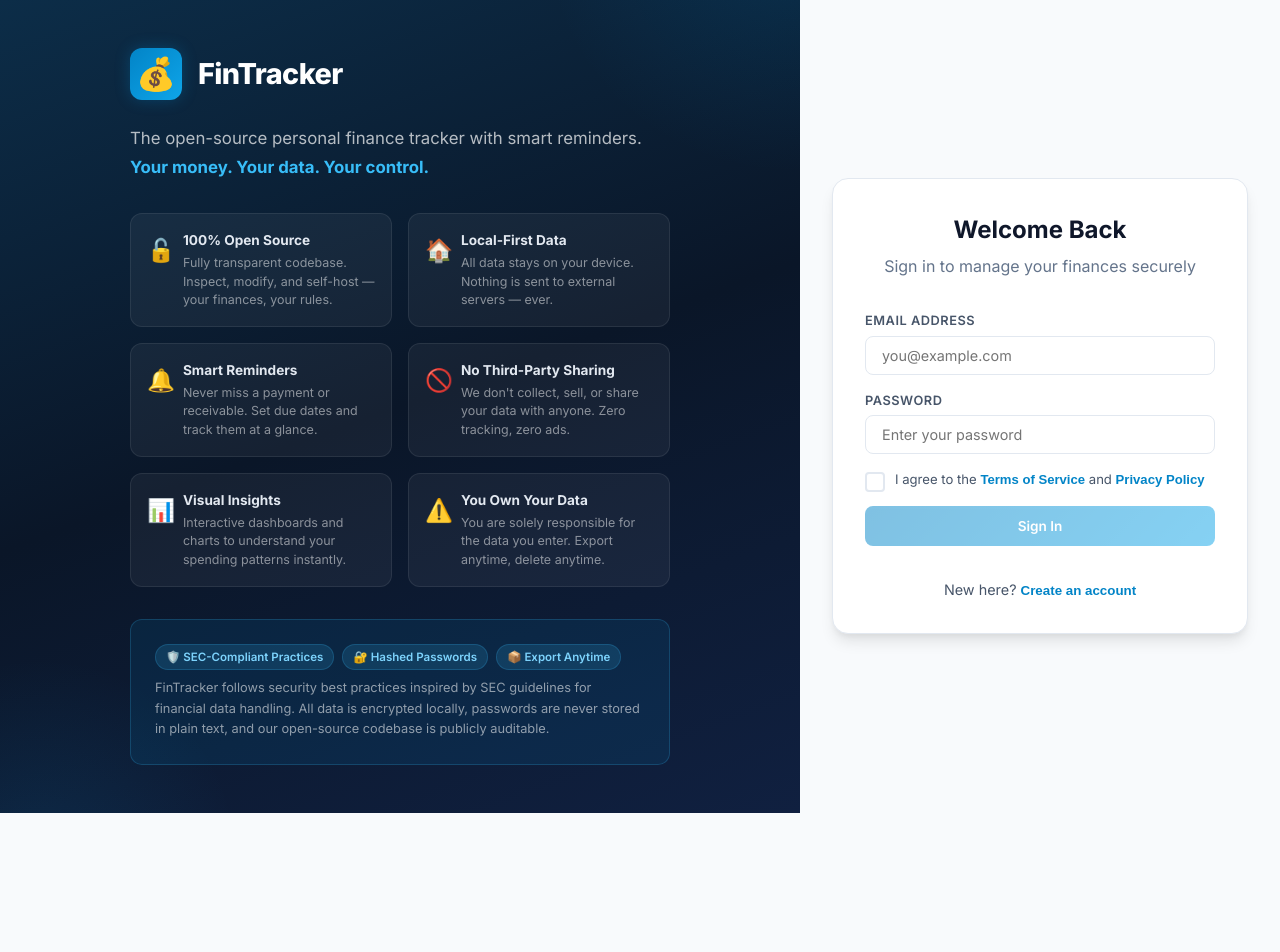
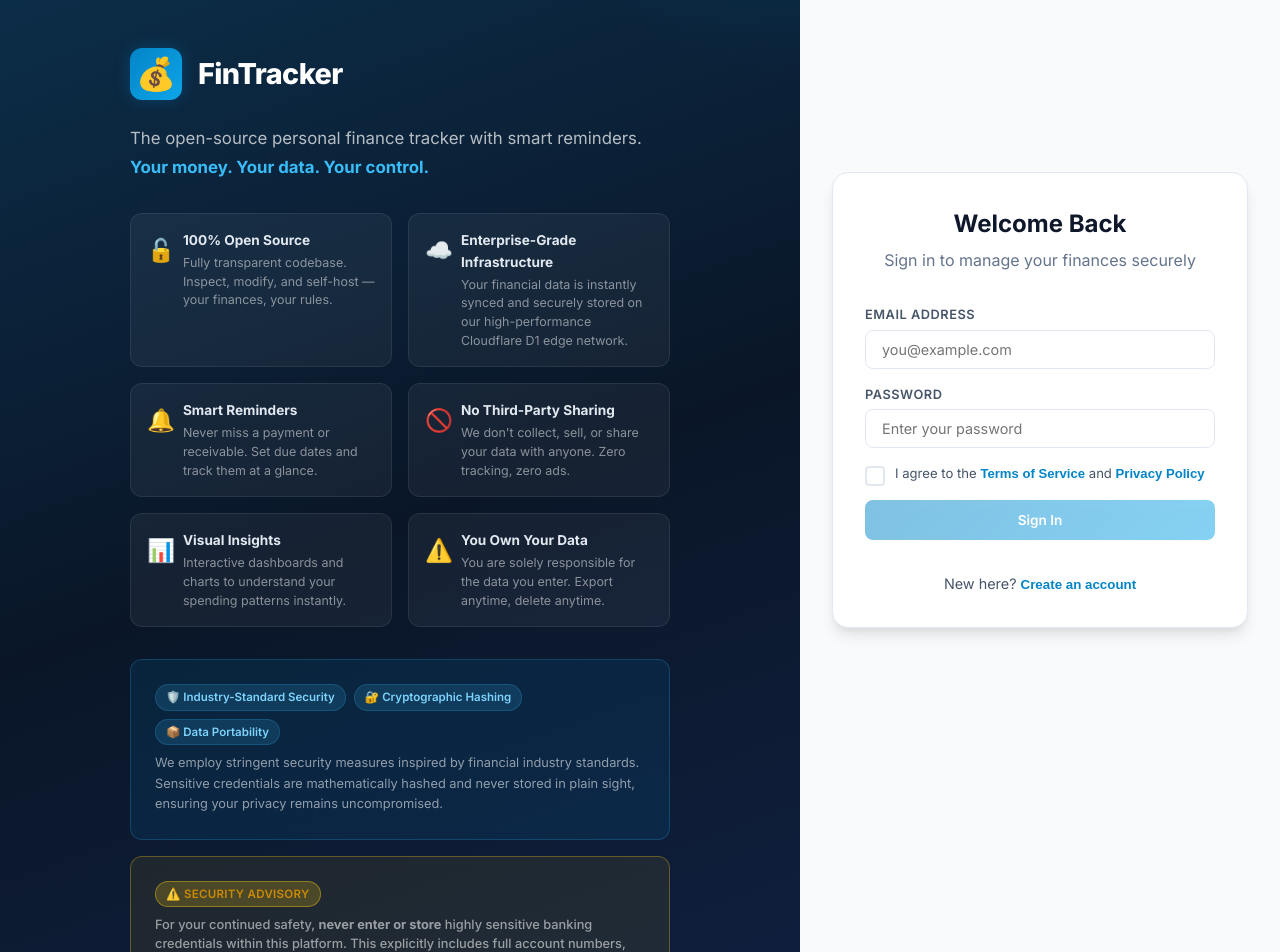
Before and after one commit to antonyrobin/fin-tracker-react, a React (Vite) app: page /login in a window 1280 px wide. Shown: the top 952 px of the page. Before the commit the page ends 813 px from the top, so only its background shows below. Built offline with nearby package versions, Linux system fonts and the light colour scheme; no server answers.

Commit message:
Issue fixing

```diff
--- a/src/components/AuthPage.jsx
+++ b/src/components/AuthPage.jsx
@@ -10,9 +10,9 @@ const FEATURES = [
     desc: 'Fully transparent codebase. Inspect, modify, and self-host — your finances, your rules.',
   },
   {
-    icon: '🏠',
-    title: 'Local-First Data',
-    desc: 'All data stays on your device. Nothing is sent to external servers — ever.',
+    icon: '☁️',
+    title: 'Enterprise-Grade Infrastructure',
+    desc: 'Your financial data is instantly synced and securely stored on our high-performance Cloudflare D1 edge network.',
   },
   {
     icon: '🔔',
@@ -130,15 +130,43 @@ export default function AuthPage() {
 
           <div className="auth-info-sec-banner">
             <div className="auth-sec-badge-row">
-              <span className="auth-sec-badge">🛡️ SEC-Compliant Practices</span>
-              <span className="auth-sec-badge">🔐 Hashed Passwords</span>
-              <span className="auth-sec-badge">📦 Export Anytime</span>
+              <span className="auth-sec-badge">🛡️ Industry-Standard Security</span>
+              <span className="auth-sec-badge">🔐 Cryptographic Hashing</span>
+              <span className="auth-sec-badge">📦 Data Portability</span>
             </div>
             <p className="auth-sec-text">
-              FinTracker follows security best practices inspired by SEC guidelines
-              for financial data handling. All data is encrypted locally, passwords
-              are never stored in plain text, and our open-source codebase is
-              publicly auditable.
+              We employ stringent security measures inspired by financial industry standards.
+              Sensitive credentials are mathematically hashed and never stored in plain sight,
+              ensuring your privacy remains uncompromised.
+            </p>
+          </div>
+
+          <div
+            className="auth-info-sec-banner"
+            style={{
+              marginTop: '1rem',
+              backgroundColor: 'rgba(250, 204, 21, 0.08)',
+              border: '1px solid rgba(250, 204, 21, 0.3)'
+            }}
+          >
+            <div className="auth-sec-badge-row">
+              <span
+                className="auth-sec-badge"
+                style={{
+                  backgroundColor: 'rgba(250, 204, 21, 0.2)',
+                  color: '#ca8a04',
+                  borderColor: 'rgba(250, 204, 21, 0.4)',
+                  fontWeight: '600',
+                  letterSpacing: '0.3px'
+                }}
+              >
+                ⚠️ SECURITY ADVISORY
+              </span>
+            </div>
+            <p className="auth-sec-text" style={{ marginTop: '0.5rem', fontWeight: '500', lineHeight: '1.5' }}>
+              For your continued safety, <strong>never enter or store</strong> highly sensitive
+              banking credentials within this platform. This explicitly includes full account
+              numbers, IFSC codes, bank PINs, or One-Time Passwords (OTPs).
             </p>
           </div>
         </div>
--- a/src/index.css
+++ b/src/index.css
@@ -1180,7 +1180,7 @@ input[type="file"] {
 .auth-page-split {
   min-height: 100vh;
   display: flex;
-  background: var(--gradient-bg);
+  background: var(--bg-primary); /* Base matches the right panel form background */
 }
 
 /* Left Info Panel */
@@ -1351,6 +1351,10 @@ input[type="file"] {
   justify-content: center;
   padding: var(--space-xl);
   background: var(--bg-primary);
+
+  position: sticky;
+  top: 0;
+  height: 100vh;
 }
 
 .auth-card-split {
@@ -1789,6 +1793,10 @@ input[type="file"] {
     width: 100%;
     min-width: auto;
     padding: var(--space-xl) var(--space-lg);
+
+    /* Reset sticky for mobile */
+    position: relative;
+    height: auto;
   }
 
   .auth-card-split {
```
